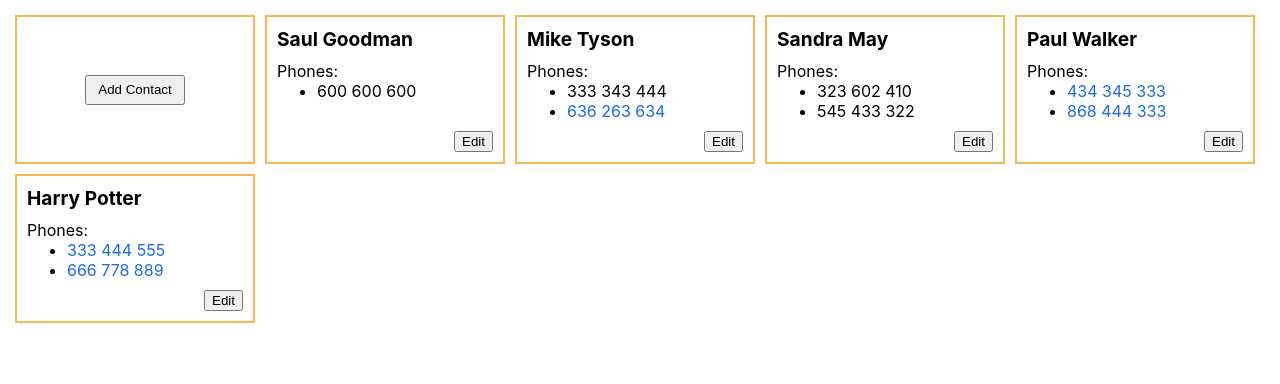
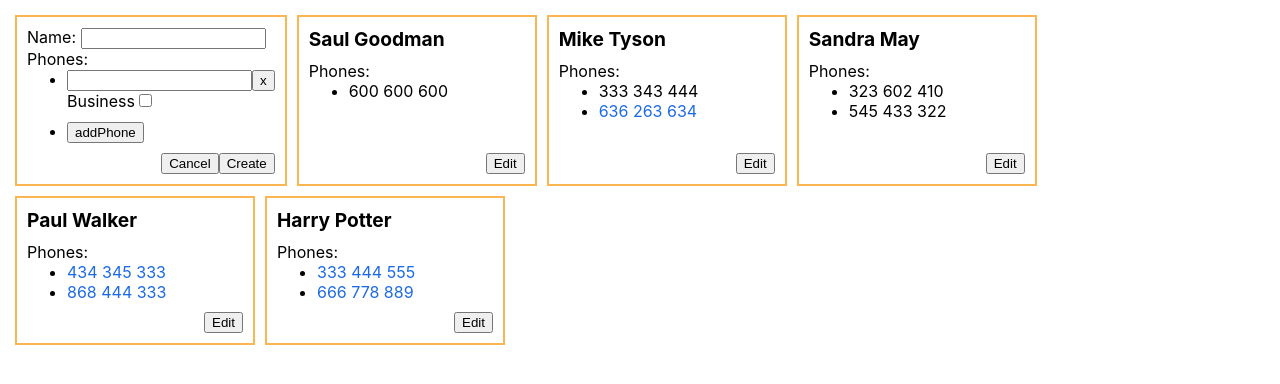
Before and after one commit to cheatoge/contacterr, a React (Create React App) app: page / in a window 1280 px wide. Both pictures are taken after a click on the button "Add Contact". Shown: the top 384 px of the page. Built offline with nearby package versions, Linux system fonts and the light colour scheme.

Commit message:
Move add contact to contact folder, add some logic

```diff
--- a/src/components/AddContact/AddContact.css
+++ /dev/null
@@ -1,25 +0,0 @@
-.add-contact {
-  border: 2px solid #fab650;
-  padding: 10px;
-  box-sizing: border-box;
-  margin: 5px;
-  min-width: 200px;
-}
-
-.center-content {
-  height: 100%;
-  display: flex;
-  align-items: center;
-  justify-content: center;
-}
-
-.add-button {
-  width: 100px;
-  height: 30px;
-}
-
-@media (min-width: 520px) {
-  .add-contact {
-    min-width: 240px;
-  }
-}
--- a/src/components/AddContact/AddContact.js
+++ /dev/null
@@ -1,41 +0,0 @@
-import React from 'react'
-import './AddContact.css'
-
-class AddContact extends React.Component {
-  constructor(props) {
-    super(props)
-    this.state = {
-      isEditing: false,
-      contact: undefined
-    }
-  }
-
-  cancel = () => {}
-
-  saveEdits = () => {}
-
-  editNewContact = () => {}
-
-  render() {
-    const { isEditing } = this.state
-    return (
-      <div className="add-contact">
-        {!isEditing && (
-          <div className="center-content">
-            <button className="add-button" onClick={this.editNewContact}>
-              Add Contact
-            </button>
-          </div>
-        )}
-        {isEditing && (
-          <div>
-            <button onClick={() => this.cancel()}>Cancel</button>
-            <button onClick={() => this.saveEdits()}>Save</button>
-          </div>
-        )}
-      </div>
-    )
-  }
-}
-
-export default AddContact
--- a/src/components/AddContact/index.js
+++ /dev/null
@@ -1 +0,0 @@
-export { default as AddContact } from './AddContact'
--- /dev/null
+++ b/src/components/Contact/AddContact.css
@@ -0,0 +1,11 @@
+.center-content {
+  height: 100%;
+  display: flex;
+  align-items: center;
+  justify-content: center;
+}
+
+.add-button {
+  width: 100px;
+  height: 30px;
+}
--- /dev/null
+++ b/src/components/Contact/AddContact.js
@@ -0,0 +1,135 @@
+import React from 'react'
+import { PhonesList } from '../PhonesList'
+import './AddContact.css'
+import './Contact.css'
+
+/**
+ * Some logic of this component is shared with Contact.js
+ * and may be later moved to high order component or something
+ */
+
+const initialState = () => {
+  return {
+    isEditing: false,
+    contact: undefined
+  }
+}
+
+const blankContact = () => {
+  return {
+    name: '',
+    phones: [
+      {
+        number: '',
+        isBusiness: false
+      }
+    ]
+  }
+}
+
+class AddContact extends React.Component {
+  constructor(props) {
+    super(props)
+    this.state = initialState()
+  }
+
+  cancel = () => {
+    this.setState(initialState())
+  }
+
+  createNewContact = () => {}
+
+  editNewContact = () => {
+    this.setState({
+      isEditing: true,
+      contact: blankContact()
+    })
+  }
+
+  onNameChange = event => {
+    const newName = event.target.value
+
+    this.setState(state => {
+      return {
+        contact: {
+          ...state.contact,
+          name: newName
+        }
+      }
+    })
+  }
+
+  updatePhone = (indexToUpdate, newPhone) => {
+    this.setState(state => {
+      const contact = state.contact
+      let newPhones = [...contact.phones]
+      if (newPhone) {
+        newPhones.splice(indexToUpdate, 1, newPhone)
+      } else {
+        newPhones.splice(indexToUpdate, 1)
+      }
+
+      return {
+        contact: {
+          ...contact,
+          phones: newPhones
+        }
+      }
+    })
+  }
+
+  addPhone = () => {
+    this.setState(state => {
+      const contact = state.contact
+      const blankPhone = {
+        number: '',
+        isBusiness: false
+      }
+      return {
+        contact: {
+          ...contact,
+          phones: [...contact.phones, blankPhone]
+        }
+      }
+    })
+  }
+
+  render() {
+    const { isEditing, contact } = this.state
+
+    return (
+      <div className="contact">
+        {!isEditing && (
+          <div className="center-content">
+            <button className="add-button" onClick={this.editNewContact}>
+              Add Contact
+            </button>
+          </div>
+        )}
+        {isEditing && (
+          <>
+            <div>
+              <label>Name:</label>{' '}
+              <input value={contact.name} onChange={this.onNameChange}></input>
+            </div>
+
+            <PhonesList
+              updatePhone={this.updatePhone}
+              addPhone={this.addPhone}
+              phones={contact.phones}
+              isEditing={true}
+            />
+
+            <div className="filler"></div>
+            <div className="contact-actions">
+              <button onClick={() => this.cancel()}>Cancel</button>
+              <button onClick={() => this.createNewContact()}>Create</button>
+            </div>
+          </>
+        )}
+      </div>
+    )
+  }
+}
+
+export default AddContact
--- a/src/components/Contact/index.js
+++ b/src/components/Contact/index.js
@@ -1 +1,2 @@
 export { default as Contact } from './Contact'
+export { default as AddContact } from './AddContact'
--- a/src/components/ContactList/ContactList.js
+++ b/src/components/ContactList/ContactList.js
@@ -1,7 +1,7 @@
 import React from 'react'
 import { connect } from 'react-redux'
 import { Contact } from '../Contact'
-import { AddContact } from '../AddContact'
+import { AddContact } from '../Contact'
 import './ContactList.css'
 
 class ContactList extends React.Component {
```
